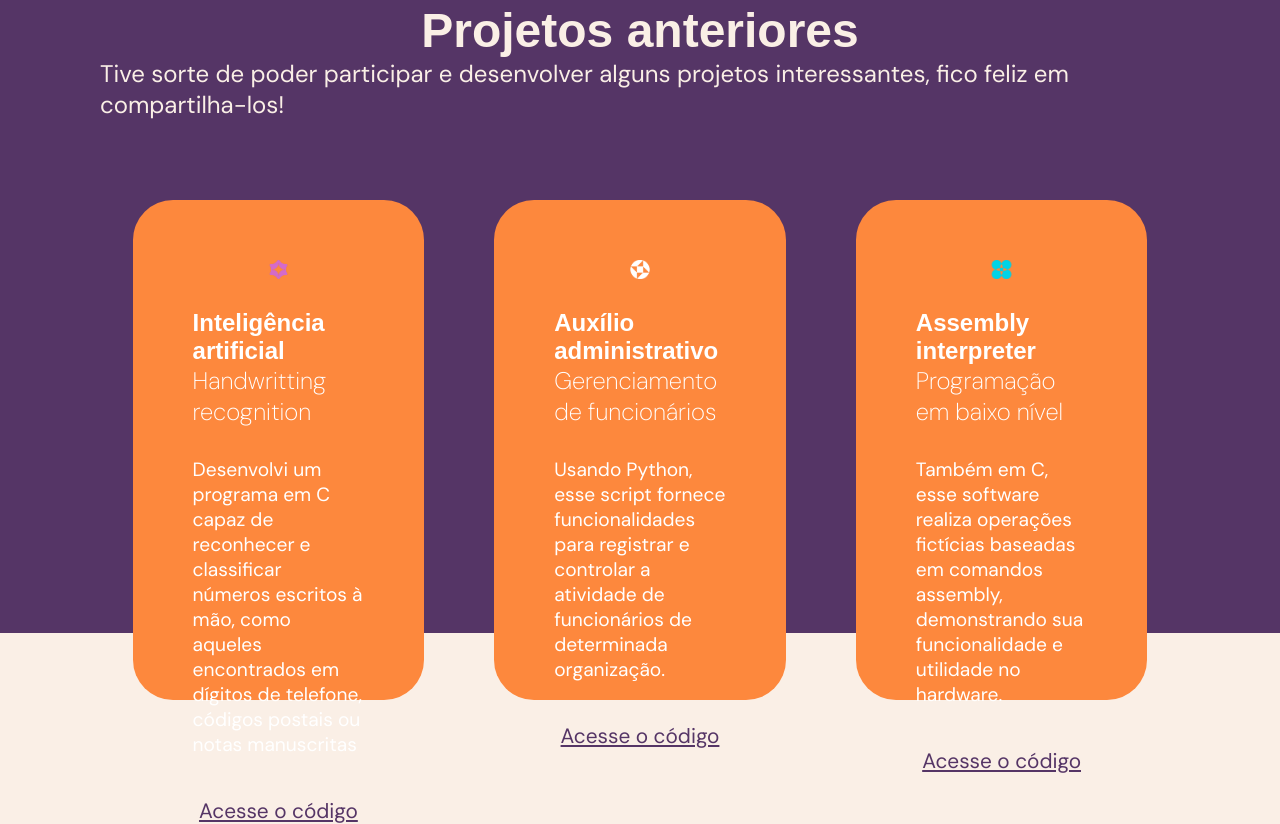
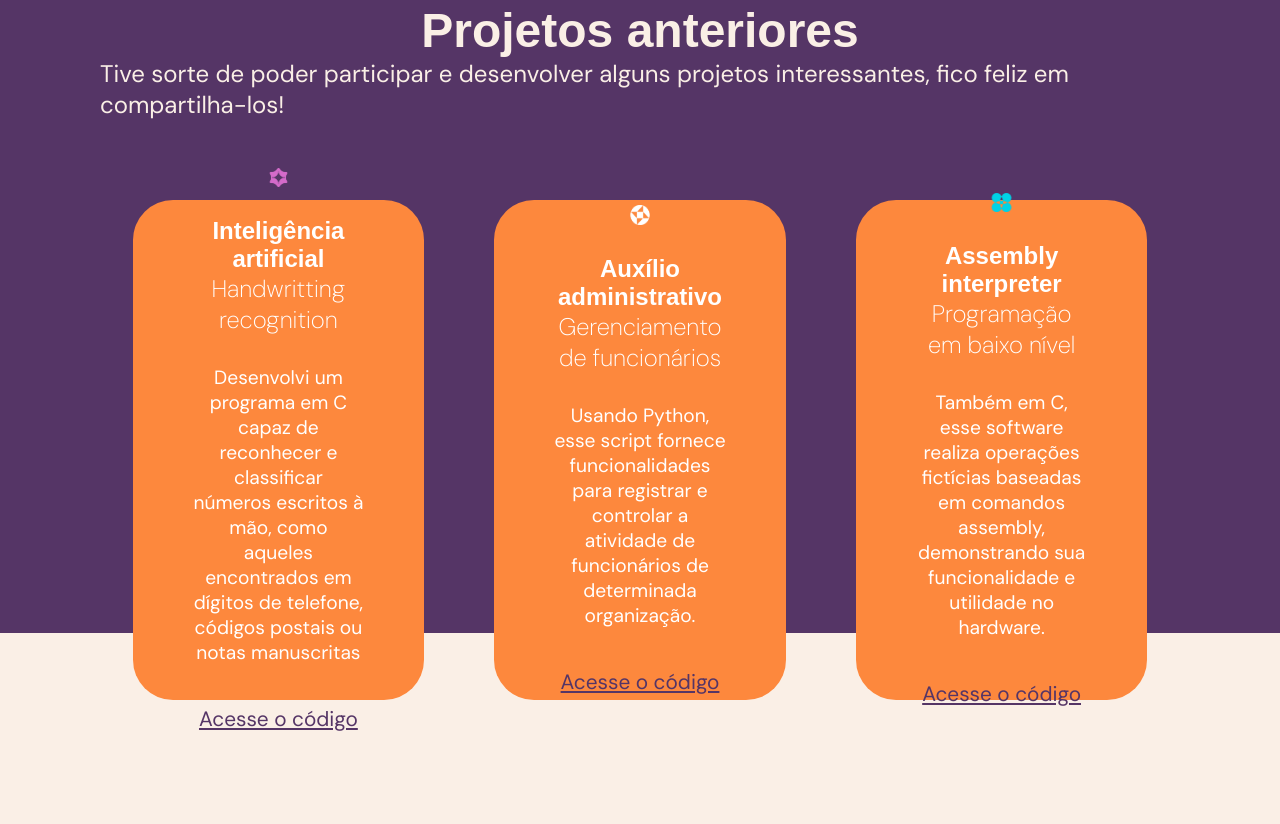
Before and after one commit to cfyascf/portfolio, a plain HTML site: page index.html in a window 1280 px wide. Shown: the part 2567-3391 px from the top of the page. After the commit the page ends 3299 px from the top, so only its background shows below. Drawn offline with Linux system fonts and the light colour scheme; a web font is replaced by a local one.

Commit message:
some changes

```diff
--- a/style/codes.css
+++ b/style/codes.css
@@ -41,13 +41,21 @@
 .grid div {
     background-color: #FD883D;
     border-radius: 40px;
+    text-align: center;
 
     display: flex;
     flex-direction: column;
     align-items: center;
+    justify-content: center;
     width: 27%;
     height: 100%;
     padding: 60px;
+    transition: 0.5s;
+}
+
+.grid div:hover {
+    width: 28%;
+    height: 108%;
 }
 
 .grid div img {
```
